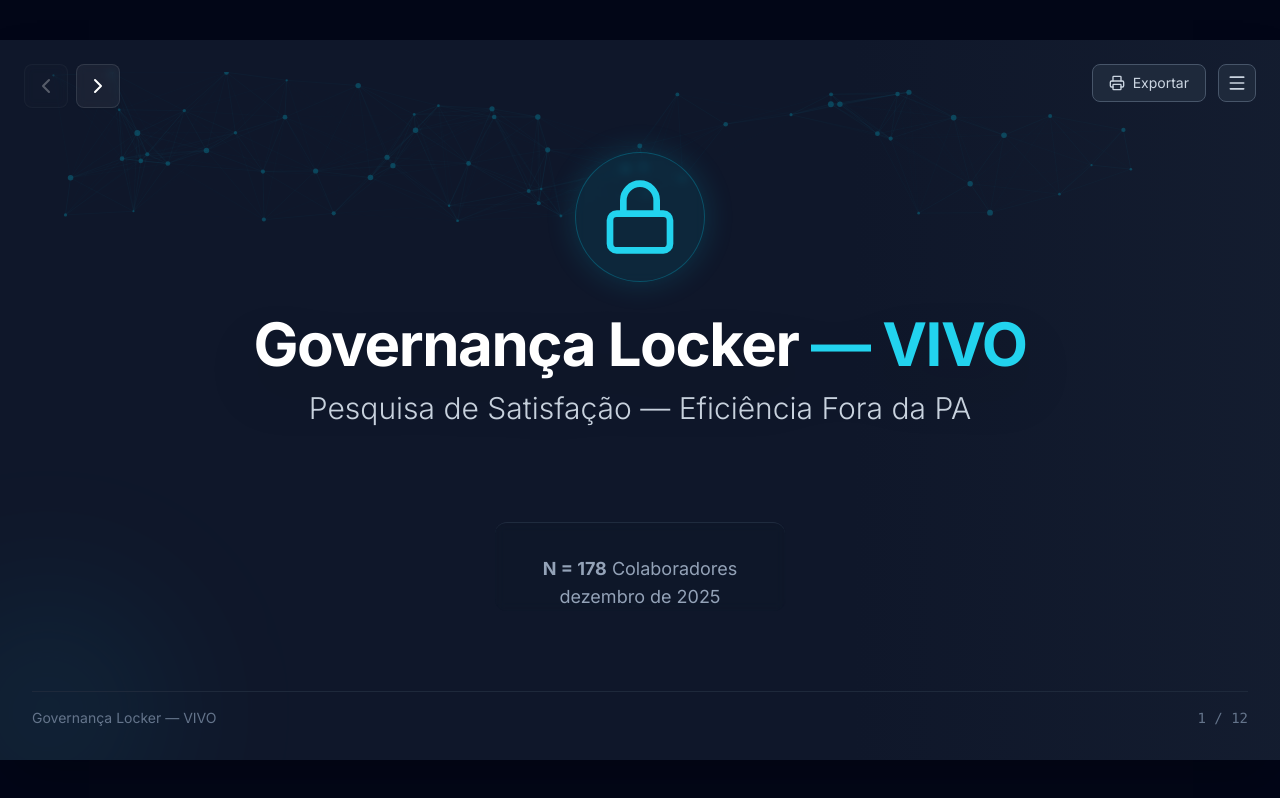
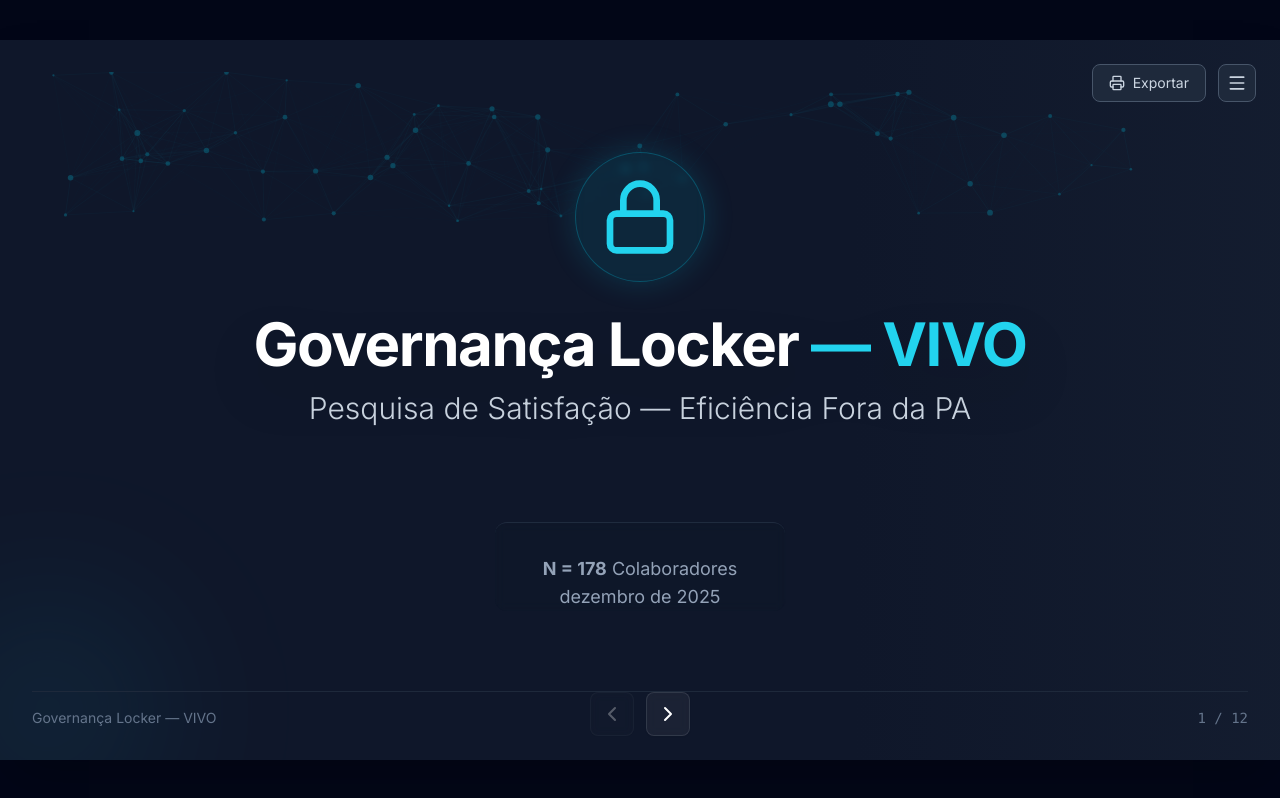
Before and after one commit to Lawalash/apresentacaopesquisavivo, a React (Vite) app: page / in a window 1280 px wide. Built offline with nearby package versions, Linux system fonts and the light colour scheme.

Commit message:
Move slide navigation controls to bottom center

```diff
--- a/App.tsx
+++ b/App.tsx
@@ -88,8 +88,8 @@ const App: React.FC = () => {
           </SlideLayout>
         </div>
 
-        {/* --- Navigation Controls (Top Left) --- */}
-        <div className="absolute top-6 left-6 flex gap-2 no-print z-50">
+        {/* --- Navigation Controls (Bottom Center) --- */}
+        <div className="absolute bottom-6 left-1/2 -translate-x-1/2 flex gap-3 no-print z-50">
           <button
             onClick={prevSlide}
             disabled={currentSlide === 0}
```
Also changed, not shown: 2 other files (tests, documents, lock files or other folders).
